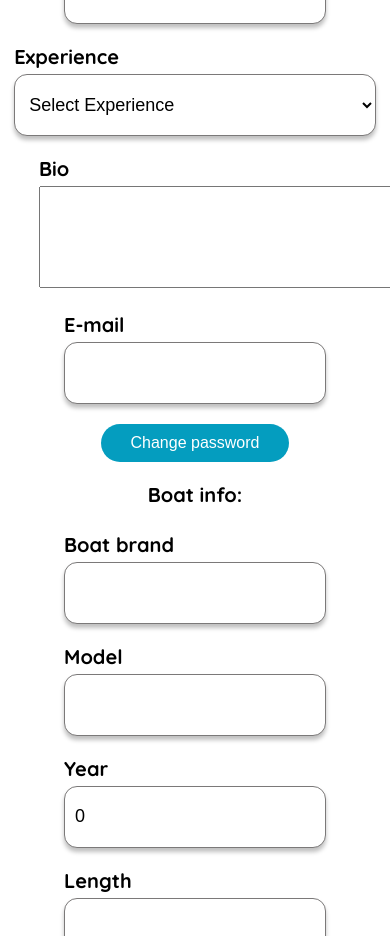
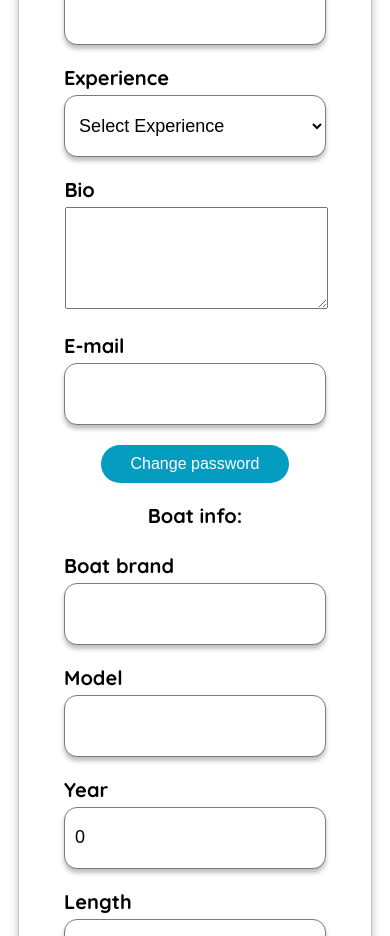
Before and after one commit to Graakjae/sailmore, a Next.js app: page /profile/captain/1/edit in a window 390 px wide. Shown: the part 780-1716 px from the top of the page. Built offline with nearby package versions, Linux system fonts and the light colour scheme; no server answers.

Commit message:
Profile captain edit mobile

```diff
--- a/app/create-trip/createtrip.css
+++ b/app/create-trip/createtrip.css
@@ -2,7 +2,7 @@
     display: flex;
     justify-content: center;
     align-items: center;
-    height: 100vh;
+    height: 100%;
 }
 
 .signupWrapper {
@@ -13,7 +13,7 @@
     display: flex;
     justify-content: center;
     padding: 40px 20px; /* Adjust padding as needed */
-    margin-top: 50px; /* Added margin-top to match your original styles */
+    top: 100%;
 }
 
 input {
--- a/app/profile/captain/[captain]/edit/style.css
+++ b/app/profile/captain/[captain]/edit/style.css
@@ -10,6 +10,14 @@
     font-size: large;
     padding-left: 10px;
     }
+.edit-profile-section {
+    width: 60%;
+    border-radius: 33px;
+    border: 1px solid #c1c1c1;
+    box-shadow: 0px 0px 10px 0px rgba(0, 0, 0, 0.25);
+    display: flex;
+    padding: 60px;
+}
 .change-password-button {
     padding: 10px 30px; /* Adjust padding to increase button size */
     font-size: 16px; /* Adjust font size as needed */
@@ -87,5 +95,21 @@ h3 {
     }
     .edit-profile-section {
         flex-direction: column;
+        padding: 20px;
+    }
+    .edit-profile-section select {
+        width: 261.78px;
+        height: 61.78px;
+        flex-shrink: 0;
+        border-radius: 13px;
+        border: 1px solid #7b7979;
+        background: #fff;
+        box-shadow: 0px 4px 4px 0px rgba(0, 0, 0, 0.25);
+        font-size: large;
+        padding-left: 10px;
+    }
+    .bio-section {
+        width: 261px;
+        margin: 0 auto;
     }
 }
```
